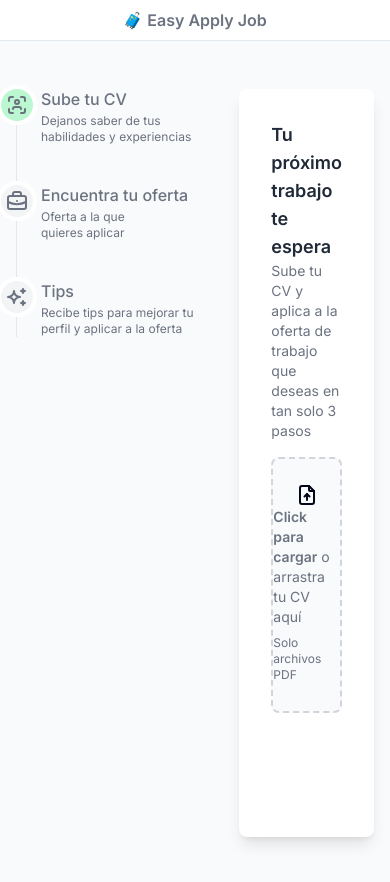
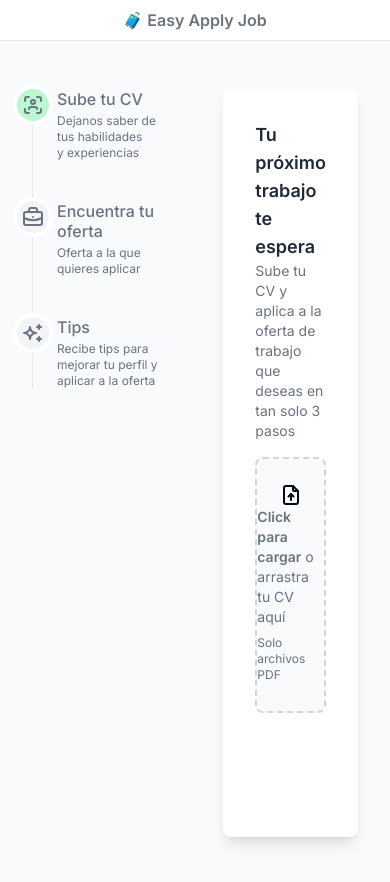
Before and after one commit to hamilgdev/easy-apply-job, a Next.js app in the folder frontend/: page / in a window 390 px wide. Shown: the top 882 px of the page. Built offline with nearby package versions, Linux system fonts and the light colour scheme; no server answers.

Commit message:
chore: Update max-width in globals.css and lang attribute in layout.tsx

```diff
--- a/frontend/src/app/globals.css
+++ b/frontend/src/app/globals.css
@@ -69,6 +69,6 @@
   }
 
   .l-container {
-    @apply w-full max-w-[var(--max-width)] px-4 lg:mx-auto xl:px-0;
+    @apply w-full max-w-[var(--max-width)] px-8 lg:mx-auto xl:px-0;
   }
 }
--- a/frontend/src/app/layout.tsx
+++ b/frontend/src/app/layout.tsx
@@ -22,7 +22,7 @@ export default function RootLayout({
   children: React.ReactNode;
 }>) {
   return (
-    <html lang='en'>
+    <html lang='es'>
       <body
         className={cn(
           'min-h-screen bg-gray-50 font-sans antialiased',
```
